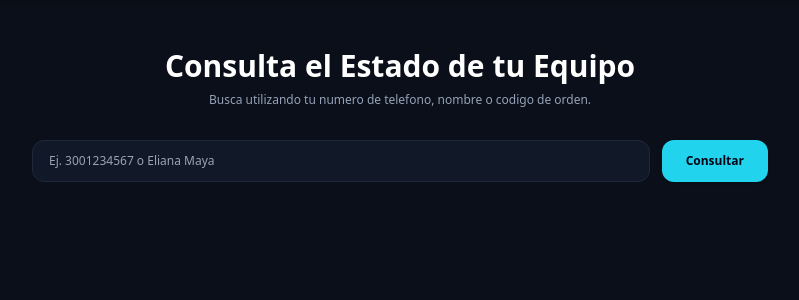
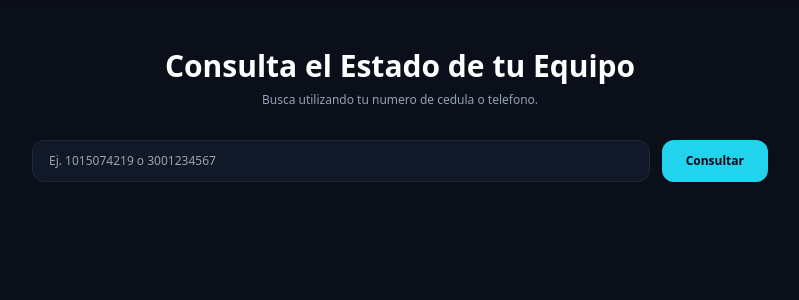
Before and after one commit to juandavidnaranjomaya-ship-it/jd_tech_taller, a Flask app: page /estado in a window 1280 px wide. Shown: the part 61-361 px from the top of the page, without its empty margins (240-1039 px from the left). Run offline with Flask 3, Linux system fonts and the light colour scheme; some libraries are stand-ins or nearby versions.

Commit message:
Update estado.html

```diff
--- a/templates/estado.html
+++ b/templates/estado.html
@@ -15,13 +15,13 @@
     <main class="max-w-3xl mx-auto px-4 py-12 w-full flex-grow">
         <div class="text-center mb-8">
             <h2 class="text-3xl font-bold text-white mb-2">Consulta el Estado de tu Equipo</h2>
-            <p class="text-slate-400 text-xs">Busca utilizando tu numero de telefono, nombre o codigo de orden.</p>
+            <p class="text-slate-400 text-xs">Busca utilizando tu numero de cedula o telefono.</p>
         </div>
 
         <form action="/estado" method="POST" class="flex gap-3 mb-8">
             <input type="text" name="busqueda" required
                 class="flex-grow px-4 py-3 bg-[#111827] border border-slate-800 rounded-xl focus:outline-none focus:border-cyan-500 text-white text-xs"
-                placeholder="Ej. 3001234567 o Eliana Maya">
+                placeholder="Ej. 1015074219 o 3001234567">
             <button type="submit"
                 class="px-6 py-3 bg-cyan-400 hover:bg-cyan-300 text-slate-950 font-bold rounded-xl shadow transition text-xs">
                 Consultar
@@ -39,7 +39,7 @@
             {% for orden in ordenes %}
             <div class="bg-[#111827] border border-slate-800 p-6 rounded-2xl shadow-xl space-y-3">
                 <div class="flex justify-between items-center">
-                    <span class="font-mono text-cyan-400 font-bold text-sm">{{ orden.id }}</span>
+                    <span class="font-mono text-cyan-400 font-bold text-sm">CC: {{ orden.cedula }}</span>
                     <span class="px-3 py-1 bg-cyan-500/10 text-cyan-300 border border-cyan-500/20 rounded-full text-[11px] font-semibold">
                         {{ orden.estado }}
                     </span>
```
